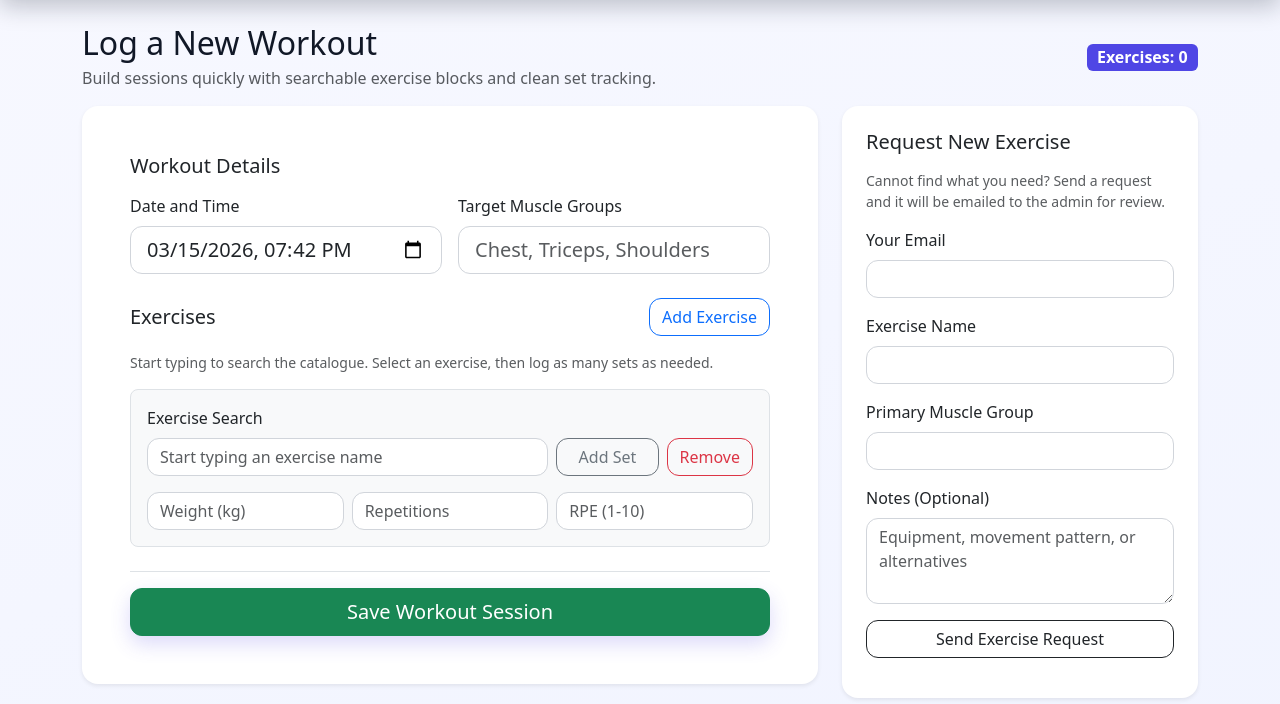
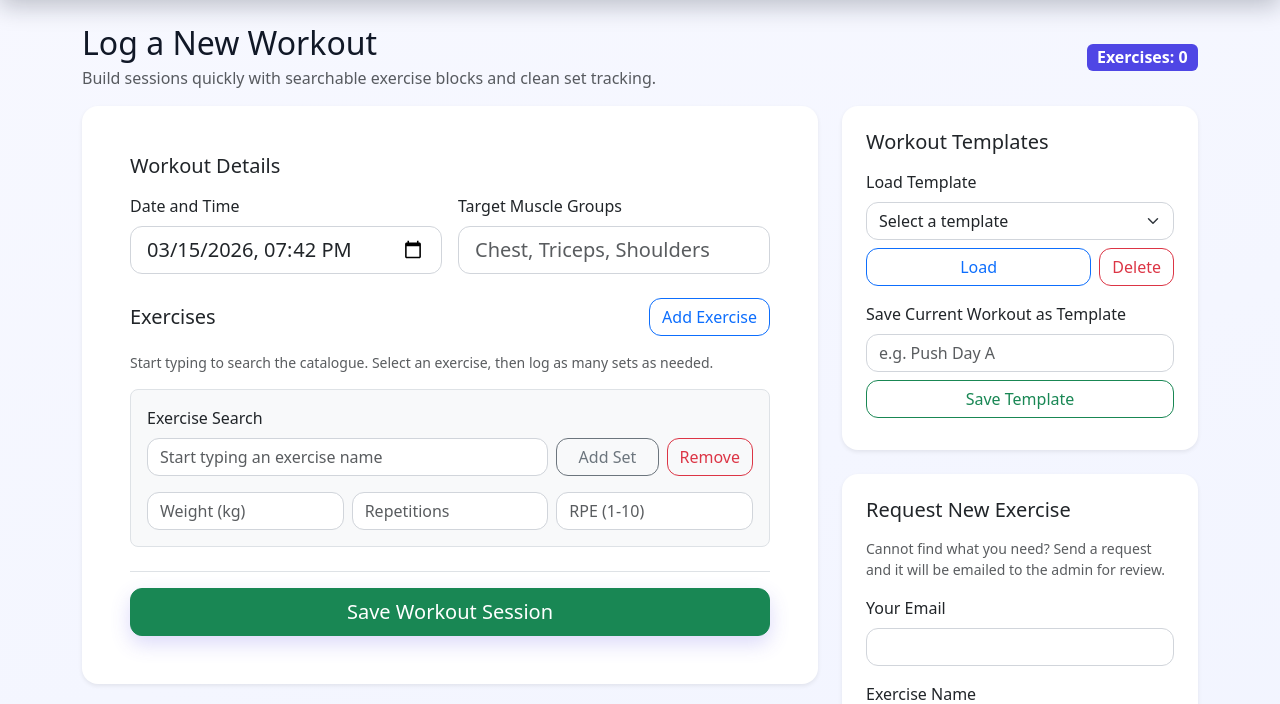
Before and after one commit to dominikszilvasi04/gym-workout-logger, a Flask app: page /log in a window 1280 px wide. Shown: the part 56-760 px from the top of the page. Run offline with Flask 3, Linux system fonts and the light colour scheme; the visitor is signed in with stand-in values (Sample User, id 1); data that the repository does not hold is empty; parts of the project's set-up code (start-up, migrations or seed data) failed here and were passed over.

Commit message:
add workout templates

```diff
--- a/application/__init__.py
+++ b/application/__init__.py
@@ -66,9 +66,11 @@ def create_application(configuration_class: Type[ApplicationConfiguration] = Dev
             database_manager.database["exercise_definitions"].create_index("exercise_name", unique=True)
             database_manager.database["workouts"].create_index([("user_identifier", ASCENDING), ("date_of_workout", DESCENDING)])
             database_manager.database["workouts"].create_index([("user_identifier", ASCENDING), ("_id", ASCENDING)])
+            database_manager.database["workout_templates"].create_index([("user_identifier", ASCENDING), ("template_name", ASCENDING)])
             logger.info("Ensured users collection unique index on email.")
             logger.info("Ensured exercise_definitions collection unique index on exercise_name.")
             logger.info("Ensured workouts indexes for user/date analytics and user/identifier ownership checks.")
+            logger.info("Ensured workout_templates index for user/template lookups.")
         except Exception:
             database_manager.database = None
             logger.exception("Database initialisation failed during application startup.")
--- a/application/controllers/workout_controller.py
+++ b/application/controllers/workout_controller.py
@@ -5,8 +5,9 @@ import logging
 from flask import Blueprint, render_template, request, jsonify, Response, session
 from application.authentication import login_required
 from application.security import limiter
-from application.services import application_workout_service
+from application.services import application_workout_service, application_workout_template_service
 from application.models.workout import WorkoutDocument
+from application.models.workout_template import WorkoutTemplateDocument
 from pydantic import ValidationError
 
 workout_blueprint = Blueprint("workout_controller", __name__, template_folder="../templates")
@@ -29,13 +30,16 @@ def view_dashboard() -> tuple[str, int] | str:
     """
     logger.info("Dashboard requested.")
     user_identifier = get_authenticated_user_identifier()
+    workout_templates = []
     try:
         workout_history = application_workout_service.retrieve_workout_history(user_identifier=user_identifier)
+        if user_identifier:
+            workout_templates = application_workout_template_service.retrieve_templates(user_identifier=user_identifier)
     except RuntimeError:
         logger.exception("Dashboard request failed because the database client is not initialised.")
-        return render_template("dashboard.html", workouts=[]), 503
+        return render_template("dashboard.html", workouts=[], workout_templates=[]), 503
     logger.debug("Dashboard rendering with %d workouts.", len(workout_history))
-    return render_template("dashboard.html", workouts=workout_history)
+    return render_template("dashboard.html", workouts=workout_history, workout_templates=workout_templates)
 
 
 @workout_blueprint.route("/api/dashboard/analytics", methods=["GET"])
@@ -156,6 +160,84 @@ def retrieve_last_used_values_endpoint() -> tuple[Response, int]:
         return jsonify({"error": "Database unavailable."}), 503
     return jsonify({"last_used_values": last_used_values}), 200
 
+
+@workout_blueprint.route("/api/workout-templates", methods=["GET"])
+@login_required
+def retrieve_workout_templates_endpoint() -> tuple[Response, int]:
+    """
+    Returns all saved workout templates for the authenticated user.
+    """
+    user_identifier = get_authenticated_user_identifier()
+    try:
+        templates = application_workout_template_service.retrieve_templates(user_identifier=user_identifier)
+    except RuntimeError:
+        logger.exception("Template list request failed because the database client is not initialised.")
+        return jsonify({"error": "Database unavailable."}), 503
+    return jsonify([template.model_dump(by_alias=True) for template in templates]), 200
+
+
+@workout_blueprint.route("/api/workout-templates/<identifier>", methods=["GET"])
+@login_required
+def retrieve_workout_template_by_identifier_endpoint(identifier: str) -> tuple[Response, int]:
+    """
+    Returns one saved workout template for the authenticated user.
+    """
+    user_identifier = get_authenticated_user_identifier()
+    try:
+        template = application_workout_template_service.retrieve_template(identifier=identifier, user_identifier=user_identifier)
+    except RuntimeError:
+        logger.exception("Template detail request failed because the database client is not initialised.")
+        return jsonify({"error": "Database unavailable."}), 503
+    if template is None:
+        return jsonify({"error": "Template not found."}), 404
+    return jsonify(template.model_dump(by_alias=True)), 200
+
+
+@workout_blueprint.route("/api/workout-templates", methods=["POST"])
+@login_required
+@limiter.limit("120 per minute")
+def create_workout_template_endpoint() -> tuple[Response, int]:
+    """
+    Creates a new workout template for the authenticated user.
+    """
+    request_data = request.get_json(silent=True)
+    if request_data is None or not isinstance(request_data, dict):
+        return jsonify({"error": "A valid JSON payload is required."}), 400
+
+    user_identifier = get_authenticated_user_identifier()
+    if user_identifier is not None:
+        request_data["user_identifier"] = user_identifier
+
+    try:
+        template_document = WorkoutTemplateDocument(**request_data)
+    except ValidationError as validation_error:
+        return jsonify({"error": "Validation failed", "details": validation_error.errors()}), 422
+
+    try:
+        inserted_identifier = application_workout_template_service.create_template(template_document)
+    except RuntimeError:
+        logger.exception("Template creation failed because the database client is not initialised.")
+        return jsonify({"error": "Database unavailable."}), 503
+    return jsonify({"message": "Workout template created.", "identifier": inserted_identifier}), 201
+
+
+@workout_blueprint.route("/api/workout-templates/<identifier>", methods=["DELETE"])
+@login_required
+@limiter.limit("120 per minute")
+def delete_workout_template_endpoint(identifier: str) -> tuple[Response, int]:
+    """
+    Deletes a saved workout template for the authenticated user.
+    """
+    user_identifier = get_authenticated_user_identifier()
+    try:
+        deleted = application_workout_template_service.delete_template(identifier=identifier, user_identifier=user_identifier)
+    except RuntimeError:
+        logger.exception("Template deletion failed because the database client is not initialised.")
+        return jsonify({"error": "Database unavailable."}), 503
+    if not deleted:
+        return jsonify({"error": "Template not found."}), 404
+    return jsonify({"message": "Workout template deleted."}), 200
+
 @workout_blueprint.route("/api/workouts/<identifier>", methods=["DELETE"])
 @login_required
 @limiter.limit("120 per minute")
--- a/application/services/__init__.py
+++ b/application/services/__init__.py
@@ -7,13 +7,17 @@ from application.repositories.exercise_definition_repository import ExerciseDefi
 from application.services.exercise_definition_service import ExerciseDefinitionService
 from application.repositories.user_repository import UserRepository
 from application.services.user_service import UserService
+from application.repositories.workout_template_repository import WorkoutTemplateRepository
+from application.services.workout_template_service import WorkoutTemplateService
 
 # Instantiate the repositories
 application_workout_repository = WorkoutRepository()
 application_exercise_definition_repository = ExerciseDefinitionRepository()
 application_user_repository = UserRepository()
+application_workout_template_repository = WorkoutTemplateRepository()
 
 # Inject the repositories into the services
 application_workout_service = WorkoutService(workout_repository=application_workout_repository)
 application_exercise_definition_service = ExerciseDefinitionService(exercise_definition_repository=application_exercise_definition_repository)
 application_user_service = UserService(user_repository=application_user_repository)
+application_workout_template_service = WorkoutTemplateService(workout_template_repository=application_workout_template_repository)
--- a/application/static/javascript/workout_submission.js
+++ b/application/static/javascript/workout_submission.js
@@ -16,9 +16,16 @@ document.addEventListener("DOMContentLoaded", async function() {
     const start_rest_timer_button = document.getElementById("start_rest_timer_button");
     const rest_timer_status = document.getElementById("rest_timer_status");
     const rest_timer_countdown = document.getElementById("rest_timer_countdown");
+    const workout_template_selector = document.getElementById("workout_template_selector");
+    const load_template_button = document.getElementById("load_template_button");
+    const save_template_button = document.getElementById("save_template_button");
+    const delete_template_button = document.getElementById("delete_template_button");
+    const new_template_name_input = document.getElementById("new_template_name");
+    const workout_template_feedback = document.getElementById("workout_template_feedback");
     const should_prefill_from_last = workout_logging_form && workout_logging_form.dataset.prefillFromLast === "true";
     let master_exercise_list = [];
     let last_used_values_map = {};
+    let workout_templates = [];
     let rest_timer_interval_identifier = null;
     let rest_remaining_seconds = 0;
 
@@ -94,6 +101,24 @@ document.addEventListener("DOMContentLoaded", async function() {
             return;
         }
         exercise_catalogue_count_badge.textContent = `Exercises: ${master_exercise_list.length}`;
+    }
+
+    function get_query_parameter(parameter_name) {
+        const current_url = new URL(window.location.href);
+        return current_url.searchParams.get(parameter_name);
+    }
+
+    function set_template_feedback(message, status = "muted") {
+        if (!workout_template_feedback) {
+            return;
+        }
+        const class_name_by_status = {
+            success: "small text-success",
+            danger: "small text-danger",
+            muted: "small text-muted",
+        };
+        workout_template_feedback.className = class_name_by_status[status] || class_name_by_status.muted;
+        workout_template_feedback.textContent = message;
     }
 
     function create_set_row_markup(set_data = null) {
@@ -221,6 +246,30 @@ document.addEventListener("DOMContentLoaded", async function() {
         last_used_values_map = payload.last_used_values || {};
     }
 
+    function render_workout_templates_selector() {
+        if (!workout_template_selector) {
+            return;
+        }
+        const selector_options = ["<option value=\"\">Select a template</option>"];
+        workout_templates.forEach(function(template) {
+            selector_options.push(`<option value="${template._id}">${template.template_name}</option>`);
+        });
+        workout_template_selector.innerHTML = selector_options.join("");
+    }
+
+    async function load_workout_templates() {
+        if (!workout_template_selector) {
+            return;
+        }
+        const network_response = await fetch("/api/workout-templates");
+        if (!network_response.ok) {
+            set_template_feedback("Unable to load templates right now.", "danger");
+            return;
+        }
+        workout_templates = await network_response.json();
+        render_workout_templates_selector();
+    }
+
     function find_exercise_by_identifier(exercise_identifier) {
         return master_exercise_list.find(function(exercise_definition) {
             return exercise_definition._id === exercise_identifier;
@@ -246,6 +295,22 @@ document.addEventListener("DOMContentLoaded", async function() {
         }
     }
 
+    async function load_selected_template(template_identifier) {
+        if (!template_identifier) {
+            set_template_feedback("Please choose a template first.", "danger");
+            return false;
+        }
+        const network_response = await fetch(`/api/workout-templates/${template_identifier}`);
+        if (!network_response.ok) {
+            set_template_feedback("Template could not be loaded.", "danger");
+            return false;
+        }
+        const template_payload = await network_response.json();
+        populate_form_from_previous_workout(template_payload);
+        set_template_feedback(`Loaded template: ${template_payload.template_name}`, "success");
+        return true;
+    }
+
     async function prefill_from_last_workout_if_requested() {
         if (!should_prefill_from_last) {
             return false;
@@ -258,6 +323,17 @@ document.addEventListener("DOMContentLoaded", async function() {
         const previous_workout = await network_response.json();
         populate_form_from_previous_workout(previous_workout);
         return true;
+    }
+
+    async function prefill_from_template_query_if_requested() {
+        const template_identifier = get_query_parameter("template_id");
+        if (!template_identifier) {
+            return false;
+        }
+        if (workout_template_selector) {
+            workout_template_selector.value = template_identifier;
+        }
+        return load_selected_template(template_identifier);
     }
 
     function calculate_plate_distribution(target_weight, bar_weight) {
@@ -393,6 +469,15 @@ document.addEventListener("DOMContentLoaded", async function() {
         };
     }
 
+    function build_template_payload() {
+        const workout_payload = build_workout_payload();
+        return {
+            template_name: (new_template_name_input?.value || "").trim(),
+            target_muscle_groups: workout_payload.target_muscle_groups,
+            exercises: workout_payload.exercises,
+        };
+    }
+
     function validate_selected_exercises() {
         const invalid_exercise_block = Array.from(exercises_container.querySelectorAll(".exercise-block")).find(function(exercise_block) {
             const identifier_input = exercise_block.querySelector(".exercise-identifier-input");
@@ -406,12 +491,16 @@ document.addEventListener("DOMContentLoaded", async function() {
     try {
         await load_standardised_exercises();
         await load_last_used_values();
+        await load_workout_templates();
     } catch (network_error) {
         console.error("Failed to load standardised exercises:", network_error);
         alert("Unable to load exercises right now. Please refresh and try again.");
     }
 
-    const prefill_applied = await prefill_from_last_workout_if_requested();
+    let prefill_applied = await prefill_from_template_query_if_requested();
+    if (!prefill_applied) {
+        prefill_applied = await prefill_from_last_workout_if_requested();
+    }
     if (!prefill_applied) {
         append_new_exercise_block();
     }
@@ -435,6 +524,72 @@ document.addEventListener("DOMContentLoaded", async function() {
     if (start_rest_timer_button) {
         start_rest_timer_button.addEventListener("click", function() {
             start_rest_timer();
+        });
+    }
+
+    if (load_template_button) {
+        load_template_button.addEventListener("click", async function() {
+            await load_selected_template(workout_template_selector?.value || "");
+        });
+    }
+
+    if (save_template_button) {
+        save_template_button.addEventListener("click", async function() {
+            const template_payload = build_template_payload();
+            if (!template_payload.template_name) {
+                set_template_feedback("Enter a template name before saving.", "danger");
+                return;
+            }
+            if (!template_payload.exercises.length) {
+                set_template_feedback("Add at least one exercise before saving a template.", "danger");
+                return;
+            }
+            const network_response = await fetch("/api/workout-templates", {
+                method: "POST",
+                headers: {
+                    "Content-Type": "application/json",
+                    "X-CSRF-Token": get_csrf_token(),
+                },
+                body: JSON.stringify(template_payload),
+            });
+            if (!network_response.ok) {
+                const error_payload = await network_response.json().catch(function() {
+                    return { error: "Unable to save template." };
+                });
+                set_template_feedback(error_payload.error || "Unable to save template.", "danger");
+                return;
+            }
+            set_template_feedback("Template saved.", "success");
+            if (new_template_name_input) {
+                new_template_name_input.value = "";
+            }
+            await load_workout_templates();
+        });
+    }
+
+    if (delete_template_button) {
+        delete_template_button.addEventListener("click", async function() {
+            const template_identifier = workout_template_selector?.value || "";
+            if (!template_identifier) {
+                set_template_feedback("Select a template to delete.", "danger");
+                return;
+            }
+            const user_confirmed = confirm("Delete this template? This cannot be undone.");
+            if (!user_confirmed) {
+                return;
+            }
+            const network_response = await fetch(`/api/workout-templates/${template_identifier}`, {
+                method: "DELETE",
+                headers: {
+                    "X-CSRF-Token": get_csrf_token(),
+                },
+            });
+            if (!network_response.ok) {
+                set_template_feedback("Unable to delete template.", "danger");
+                return;
+            }
+            set_template_feedback("Template deleted.", "success");
+            await load_workout_templates();
         });
     }
 
--- a/application/templates/log_workout.html
+++ b/application/templates/log_workout.html
@@ -45,6 +45,27 @@
         </div>
     </div>
     <div class="col-xl-4">
+        <div class="card border-0 shadow-sm mb-4">
+            <div class="card-body p-4">
+                <h5 class="mb-3">Workout Templates</h5>
+                <div class="d-grid gap-2 mb-3">
+                    <label for="workout_template_selector" class="form-label mb-0">Load Template</label>
+                    <select id="workout_template_selector" class="form-select">
+                        <option value="">Select a template</option>
+                    </select>
+                    <div class="d-flex gap-2">
+                        <button type="button" class="btn btn-outline-primary flex-fill" id="load_template_button">Load</button>
+                        <button type="button" class="btn btn-outline-danger" id="delete_template_button">Delete</button>
+                    </div>
+                </div>
+                <div class="d-grid gap-2">
+                    <label for="new_template_name" class="form-label mb-0">Save Current Workout as Template</label>
+                    <input type="text" class="form-control" id="new_template_name" placeholder="e.g. Push Day A">
+                    <button type="button" class="btn btn-outline-success" id="save_template_button">Save Template</button>
+                    <div id="workout_template_feedback" class="small text-muted"></div>
+                </div>
+            </div>
+        </div>
         <div class="card border-0 shadow-sm mb-4">
             <div class="card-body p-4">
                 <h5 class="mb-3">Request New Exercise</h5>
```
Also changed, not shown: application/models/workout_template.py (added, +20 -0 lines), application/repositories/workout_template_repository.py (added, +80 -0 lines), application/services/workout_template_service.py (added, +48 -0 lines), application/templates/dashboard.html (+17 -0 lines), scripts/seed_dummy_workouts_temp.py (added).
